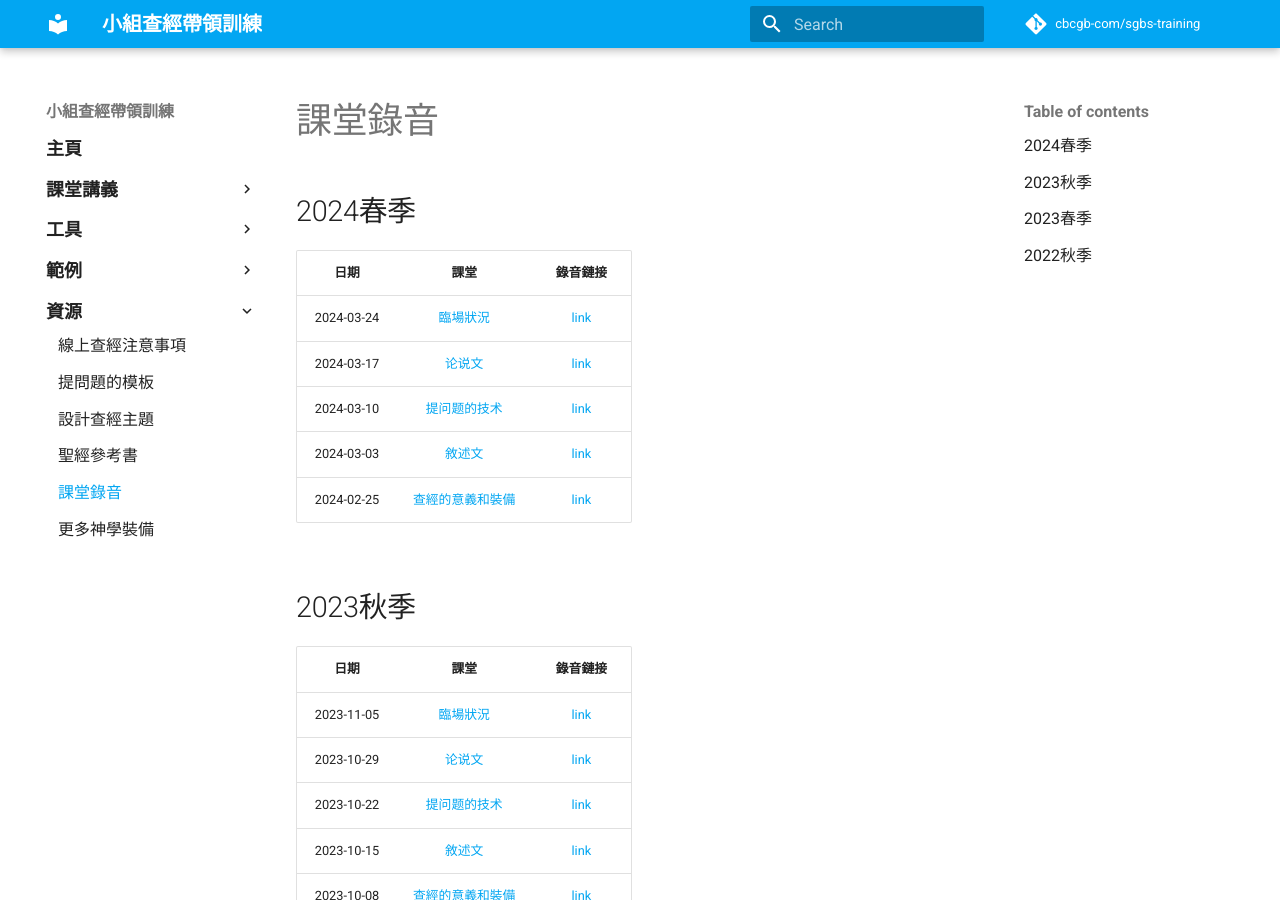
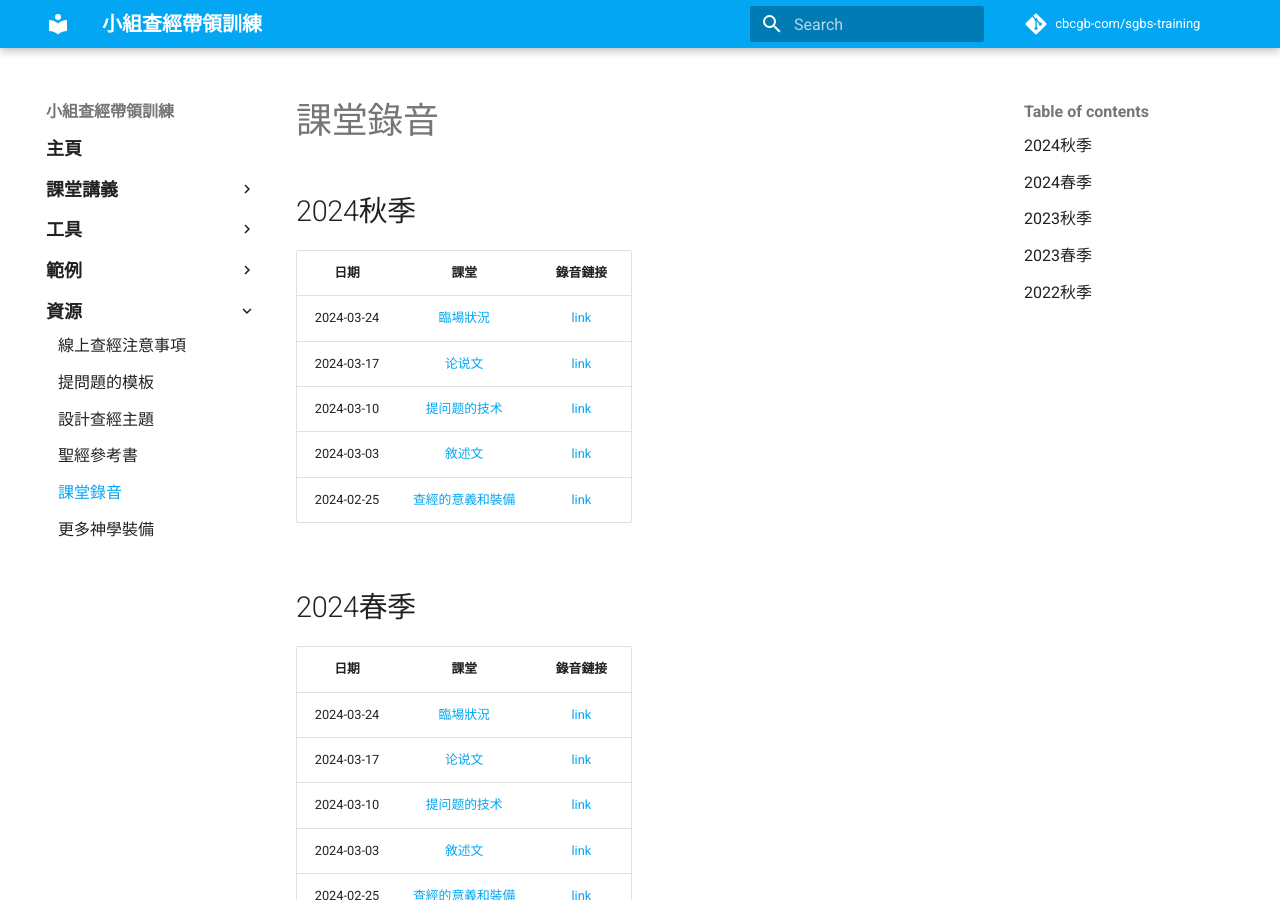
Before and after one commit to cbcgb-com/sgbs-training, an MkDocs documentation site: the page built from docs/resources/recordings.md, in a window 1280 px wide and 900 px high. Built offline with MkDocs 1.6.1 and Material for MkDocs 9.7.7, drawn with Linux system fonts in a browser that asks for light colours; comment, search, counter and statistics services are not loaded.

Commit message:
docs(recordings)📝: Add fall 2024 recordings section to documentation
- Introduced a new section for Fall 2024 recordings in the recordings documentation.
- Added links to class recordings for various dates and topics.

```diff
--- a/docs/resources/recordings.md
+++ b/docs/resources/recordings.md
@@ -1,4 +1,14 @@
 # 課堂錄音
+
+## 2024秋季
+
+|    日期    |                            課堂                            |                                                             錄音鏈接                                                             |
+|:----------:|:--------------------------------------------------------:|:--------------------------------------------------------------------------------------------------------------------------------:|
+| 2024-03-24 |     [臨場狀況](../class-notes/lesson-5-situations.md)      |                                                             [link]()                                                             |
+| 2024-03-17 |     [论说文](../class-notes/lesson-4-argumentation.md)     |                                                             [link]()                                                             |
+| 2024-03-10 |   [提问题的技术](../class-notes/lesson-3-questioning.md)   |                                                             [link]()                                                             |
+| 2024-03-03 |       [敘述文](../class-notes/lesson-2-narrative.md)       |                                                             [link]()                                                             |
+| 2024-02-25 | [查經的意義和裝備](../class-notes/lesson-1-foundations.md) | [link](https://www.dropbox.com/scl/fi/7xnpeh0sz8vwr8ekk21eb/20240929-class-1-recording.mp3?rlkey=62q5ni2wewxuq8ochrabpa4he&dl=0) |
 
 ## 2024春季
 
```
